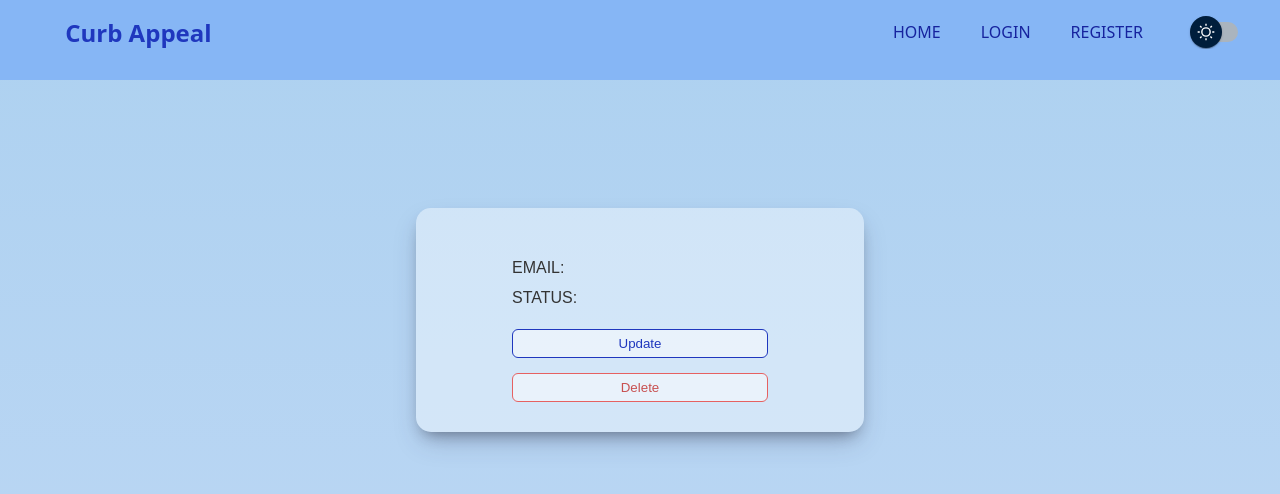
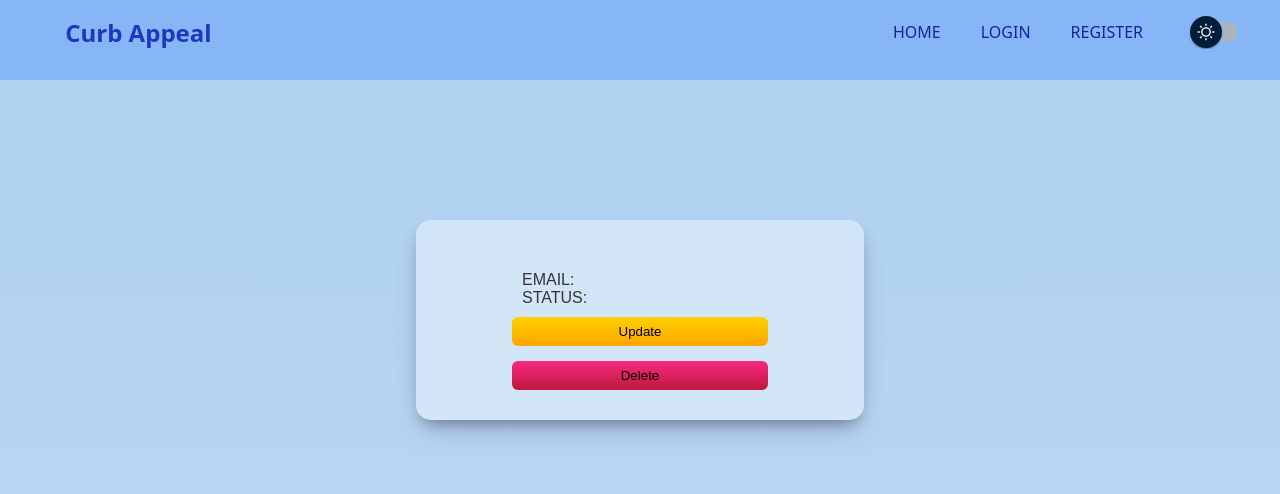
Before and after one commit to ncespedes1/React_real_estate_helper, a React app: page /profile in a window 1280 px wide. Shown: the top 494 px of the page. Built offline with nearby package versions, Linux system fonts and the light colour scheme; no server answers; some icons are missing; the HTML template or start-up script is replaced by a standard one.

Commit message:
updated profile card

```diff
--- a/src/App.css
+++ b/src/App.css
@@ -67,6 +67,15 @@
   font-family: Arial, Helvetica, sans-serif;
 }
 
+.mergedCountyHeader {
+
+  padding-top: 20px;
+  text-align: center;
+
+  color: var(--text-color);
+  font-family: Arial, Helvetica, sans-serif;
+}
+
 .countyDataGraphs {
   /* border: 2px solid white; */
   padding: 6px;
--- a/src/components/ProfileCard/ProfileCard.css
+++ b/src/components/ProfileCard/ProfileCard.css
@@ -29,6 +29,19 @@
     /* background-color: var(--primary-bg); */
 }
 
+.profile-info{
+    display: flex;
+    padding-left: 10px;
+}
+
+.profile-info-title{
+    font-weight: 400;
+}
+
+.profile-info-data{
+    padding-left: 30px;
+}
+
 /* .profile-card p{
     margin: 5px;
     width: 28vw;
@@ -56,15 +69,16 @@
 }
 
 .update-button{
-    border: 1px solid var(--title-color);
-    color: var(--title-color);
-    background: var(--input-bg);
+    border: transparent;
+    color: black;
+    background-image: linear-gradient(rgb(255, 208, 0), var(--default-button-color)) ;
+
 }
 
 .delete-button{
-    border: 1px solid rgb(230, 97, 97);
-    color: rgb(200, 80, 80);
-    background: var(--input-bg);
+    border: transparent;
+    color: black;
+    background-image: linear-gradient(rgb(248, 41, 127), rgb(189, 24, 60) );
 }
 
 .update-button:hover {
--- a/src/components/ProfileCard/ProfileCard.jsx
+++ b/src/components/ProfileCard/ProfileCard.jsx
@@ -22,8 +22,13 @@ const ProfileCard = () => {
         <div />
         <div style={{display: 'flex', flexDirection: 'column'}}>
           <div className='profile-list'>
-            <p>EMAIL: {user?.email}</p>
-            <p>STATUS: {user?.role}</p>
+            <div className='profile-info'>
+              <h4 className='profile-info-title'>EMAIL: </h4><p className='profile-info-data'>{user?.email}</p>
+            </div>
+            <div className='profile-info'>
+              <h4 className='profile-info-title'>STATUS: </h4><p className='profile-info-data'>{user?.role}</p>
+            </div>
+
           </div>
           <div className='profile-buttons'>
             <button className='update-button' onClick={()=>navigate('/profile/update')}>Update</button>
--- a/src/views/CompareListView.jsx
+++ b/src/views/CompareListView.jsx
@@ -147,6 +147,7 @@ const CompareListView = () => {
           </div>
         </Drawer>
         <div className='countyDataGraphs'>
+          <h2 className='mergedCountyHeader'>Compare your Favorites</h2>
           <div className='mergedChart'>
             <LineChart
               dataset={mergedDataset}
@@ -161,6 +162,8 @@ const CompareListView = () => {
               series={series}
               // colors={darkMode ? [ '#00e1ff', '#ff7300', '#ff00f6'] : ['blue', '#ff7300', '#ff00f6']}
               colors={darkMode ? [ '#00e1ff', '#ff7300', '#ffae00ff'] : ['blue', '#ff7300ff', '#ffae00ff']}
+              // colors={darkMode ? [ '#00e1ff', '#ffbb00ff', '#5d68fdff'] : ['blue', '#ffae00ff', '#8c00ffff']}
+
 
               // sx={() => ({
 
```
